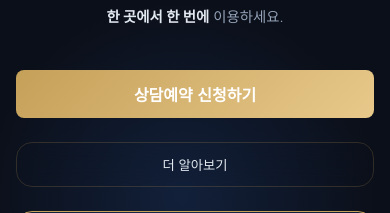
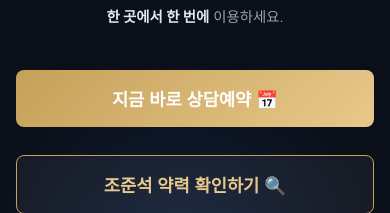
Before and after one commit to jincencho/jcc-band, a React (Vite) app in the folder web/: page / in a window 390 px wide. Shown: the part 631-844 px from the top of the page. Built offline with nearby package versions, Linux system fonts and the light colour scheme.

Commit message:
Enhance mobile UX: prominent CTA buttons with pulse animations and larger touch targets

```diff
--- a/web/src/components/About.jsx
+++ b/web/src/components/About.jsx
@@ -66,10 +66,11 @@ export default function About({ onNavigateToWhySamsung }) {
       <div style={{ display: 'flex', justifyContent: 'center', marginBottom: '4rem' }}>
         <button
           onClick={onNavigateToWhySamsung}
-          className="btn-primary"
-          style={{ padding: '1rem 2rem', fontSize: '1.1rem', display: 'flex', alignItems: 'center', gap: '0.5rem' }}
+          className="btn-secondary pulse"
+          style={{ padding: '1.2rem 2.5rem', fontSize: '1.2rem', display: 'flex', alignItems: 'center', gap: '0.8rem', border: '2px solid var(--accent-gold)' }}
         >
-          <span>왜 삼성인가요? 알아보기</span>
+          <span style={{ fontSize: '1.5rem' }}>💡</span>
+          <span>왜 삼성인가요? 핵심 이유 확인하기</span>
           <span style={{ fontSize: '1.2rem' }}>→</span>
         </button>
       </div>
--- a/web/src/components/Hero.jsx
+++ b/web/src/components/Hero.jsx
@@ -57,13 +57,15 @@ export default function Hero({ onNavigateToReservation, onNavigateToAbout }) {
             <strong style={{ color: 'var(--text-primary)' }}>백화점</strong>과 <strong style={{ color: 'var(--text-primary)' }}>로드샵</strong>의 정책을<br />
             <strong style={{ color: 'var(--text-primary)' }}>한 곳에서 한 번에</strong> 이용하세요.
           </p>
-          <div style={{ display: 'flex', gap: '1rem', flexWrap: 'wrap' }}>
-            <button className="btn-primary" onClick={onNavigateToReservation}>상담예약 신청하기</button>
-            <button className="glass-panel" onClick={onNavigateToAbout} style={{ padding: '0.75rem 1.5rem', background: 'transparent', cursor: 'pointer', color: 'var(--text-primary)', border: '1px solid var(--glass-border)' }}>
-              더 알아보기
+          <div style={{ display: 'flex', gap: '1rem', flexWrap: 'wrap', marginTop: '1rem' }}>
+            <button className="btn-primary pulse" onClick={onNavigateToReservation} style={{ flex: 1, minWidth: '200px' }}>
+              지금 바로 상담예약 📅
             </button>
-            <button className="glass-panel" onClick={handleShare} style={{ padding: '0.75rem 1.5rem', background: 'rgba(59, 130, 246, 0.1)', cursor: 'pointer', color: 'var(--accent-blue)', border: '1px solid var(--accent-blue)', fontWeight: 600 }}>
-              공유하기 🔗
+            <button className="btn-secondary" onClick={onNavigateToAbout} style={{ flex: 1, minWidth: '200px' }}>
+              조준석 약력 확인하기 🔍
+            </button>
+            <button className="glass-panel" onClick={handleShare} style={{ width: '100%', padding: '0.75rem', marginTop: '0.5rem', background: 'rgba(197, 160, 89, 0.05)', color: 'var(--accent-gold-light)', border: '1px dashed var(--accent-gold)', fontSize: '0.9rem' }}>
+              주변에 공유하기 🔗
             </button>
           </div>
         </div>
--- a/web/src/index.css
+++ b/web/src/index.css
@@ -71,6 +71,35 @@ body {
   transform: scale(1.02);
 }
 
+.btn-secondary {
+  background: var(--glass-bg);
+  color: var(--accent-gold-light);
+  border: 1px solid var(--accent-gold);
+  padding: 0.75rem 1.5rem;
+  border-radius: 8px;
+  font-weight: 600;
+  font-size: 1rem;
+  cursor: pointer;
+  transition: all 0.3s ease;
+}
+
+.btn-secondary:hover {
+  background: rgba(197, 160, 89, 0.1);
+  border-color: var(--accent-gold-light);
+  transform: translateY(-2px);
+}
+
+/* CTA Pulse Animation */
+@keyframes pulse-gold {
+  0% { box-shadow: 0 0 0 0 rgba(197, 160, 89, 0.4); }
+  70% { box-shadow: 0 0 0 15px rgba(197, 160, 89, 0); }
+  100% { box-shadow: 0 0 0 0 rgba(197, 160, 89, 0); }
+}
+
+.pulse {
+  animation: pulse-gold 2s infinite;
+}
+
 /* Layout Utilities */
 .container {
   max-width: 1200px;
@@ -126,9 +155,11 @@ section {
     font-size: 0.9rem !important;
   }
 
-  .btn-primary, .glass-panel {
+  .btn-primary, .btn-secondary, .glass-panel {
     width: 100%;
-    margin-bottom: 0.5rem;
+    margin-bottom: 0.75rem;
+    padding: 1rem !important; /* Larger touch target for mobile */
+    font-size: 1.1rem !important;
   }
 
   div[style*="display: flex"][style*="gap: 1rem"] {
```
